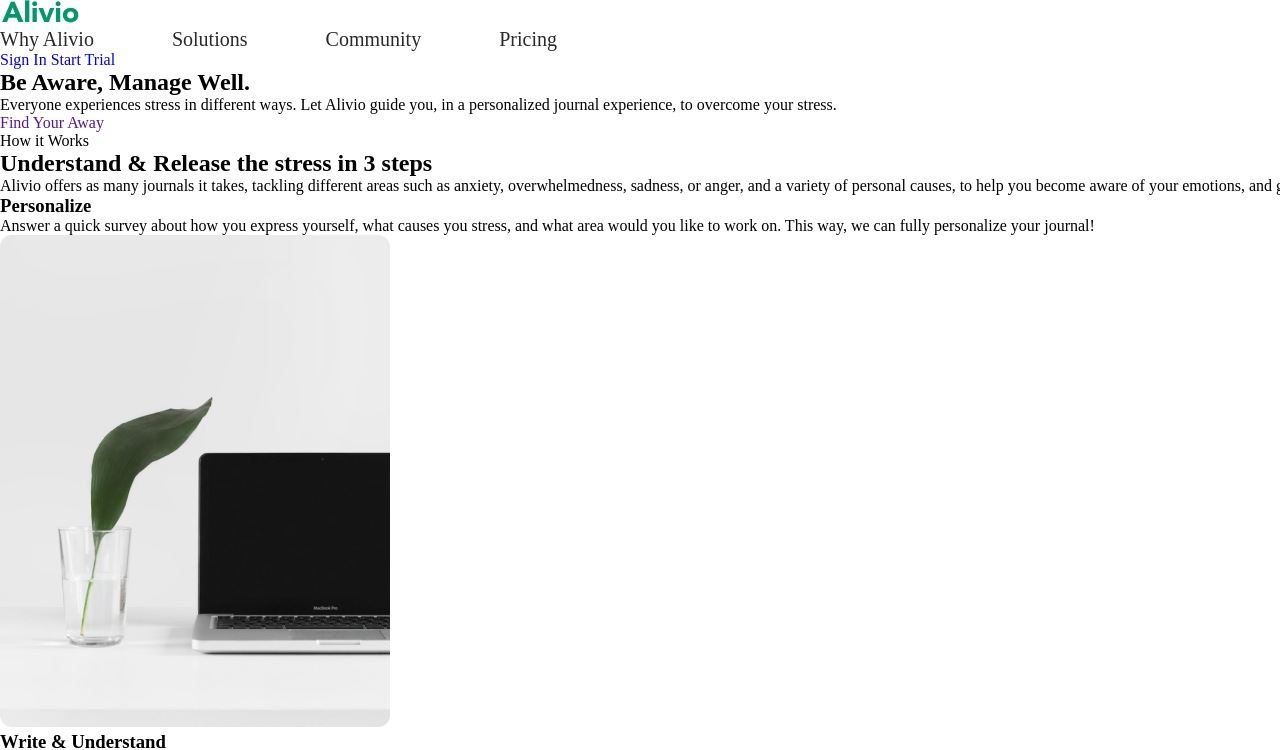
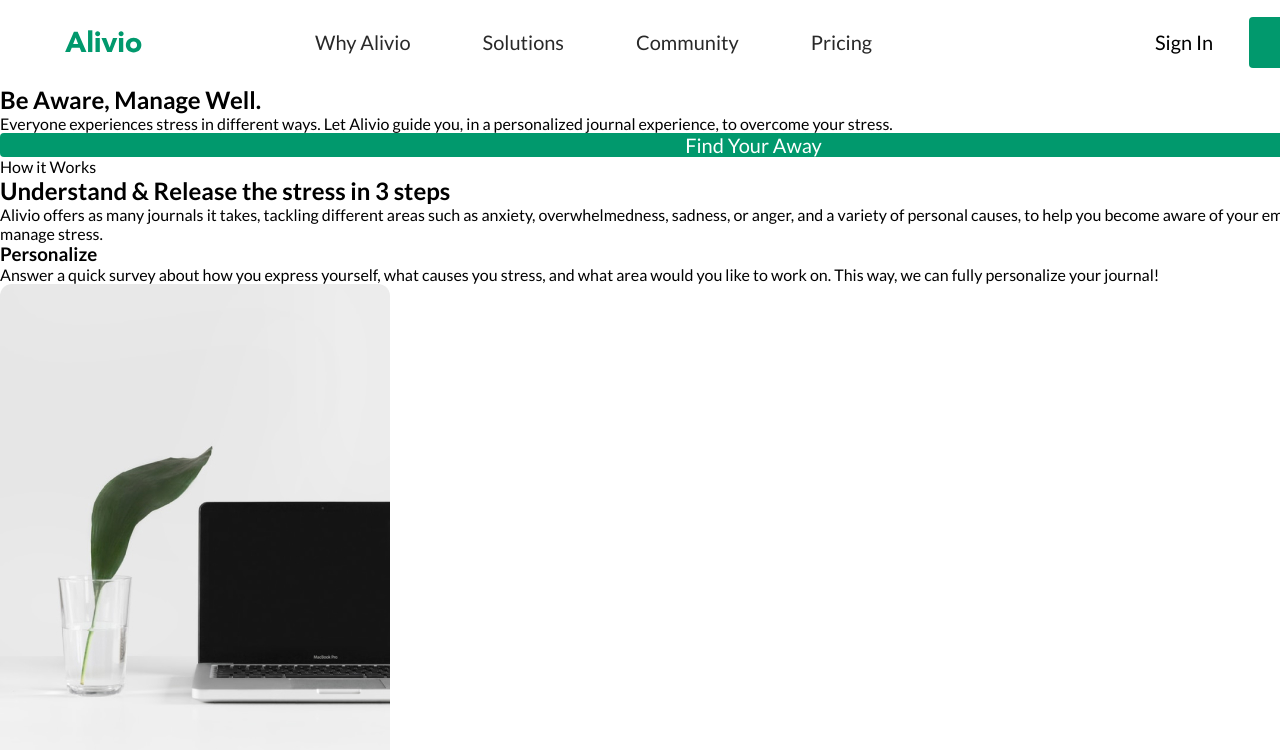
Before and after one commit to ocheretnyi1207/alivio, a plain HTML site: page index.html in a window 1280 px wide. Shown: the top 750 px of the page. Drawn offline with Linux system fonts and the light colour scheme.

Commit message:
Change style

```diff
--- a/style.sass
+++ b/style.sass
@@ -1,19 +1,21 @@
+$font-base: "Lato", "Verdana", sans-serif
 $font-nav-link: #292929
 $color-white: #ffffff
 $color-green: #01996D
-
+$color-black: #000000
 
 html
-    box-sizing: border-box
+  box-sizing: border-box
 
 *,
 *::after,
 *::before
-    box-sizing: inherit
+  box-sizing: inherit
 
 body
-    margin: 0
-    padding: 0
+  margin: 0
+  padding: 0
+  font-family: $font-base
 
 h1,
 h2,
@@ -22,50 +24,68 @@ h4,
 h5,
 h6,
 p
-    margin: 0
+  margin: 0
 
 
 ul
-    margin: 0
-    padding: 0
-    list-style: none
+  margin: 0
+  padding: 0
+  list-style: none
 
 a
-    text-decoration: none
+  text-decoration: none
+  color: $color-black
 
 .container
-    width: 1507px
+  width: 1507px
+
+.link
+  display: flex
+  justify-content: center
+  align-items: center
+  background-color: $color-green
+  font-size: 20px
+  line-height: 24px
+  color: $color-white
+  border-radius: 4px
+
+  &--menu
+    width: 183px
+    min-height: 51px
+
+.menu
+  padding: 17px 0
+
+  &__container
+    display: flex
     margin: 0 auto
+    padding-left: 63px
 
-.page-nav
-    display: flex
-    padding: 17px 0
+  &__logo
+    margin-top: 13px
+    margin-right: 172px
 
-    &__logo
-        margin-right: 173px
+  &__nav
+    padding-top: 13px
+    margin-right: 283px
+
+.menu-wrap
+  width: 277px
+  display: flex
+  justify-content: space-between
+
+  &__link
+    width: 59px
+    padding-top: 13px
+    font-size: 20px
+    line-height: 24px
 
 .nav-list
     display: flex
     justify-content: space-between
     width: 557px
-    margin-right: 283px
 
     &__link
         font-size: 20px
         line-height: 24px
         color: $font-nav-link
-
-
-.nav-wrap
-    display: flex
-    justify-content: space-between
-    width: 277px
-
-    &__link
-      font-size: 20px
-      line-height: 24px
-
-      &--start
-        width: 183px
-        color: $font-white
-        background-color: $color-green
```
Also changed, not shown: style.css, 1 other file.
